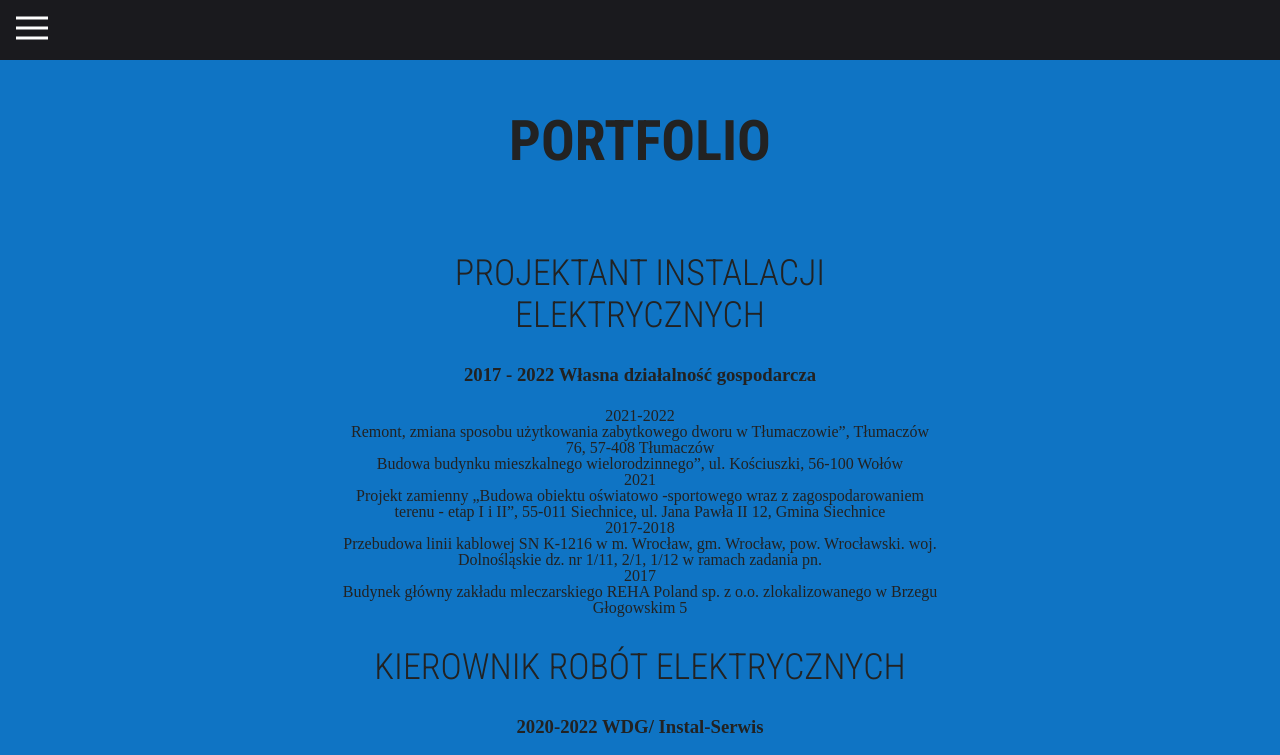
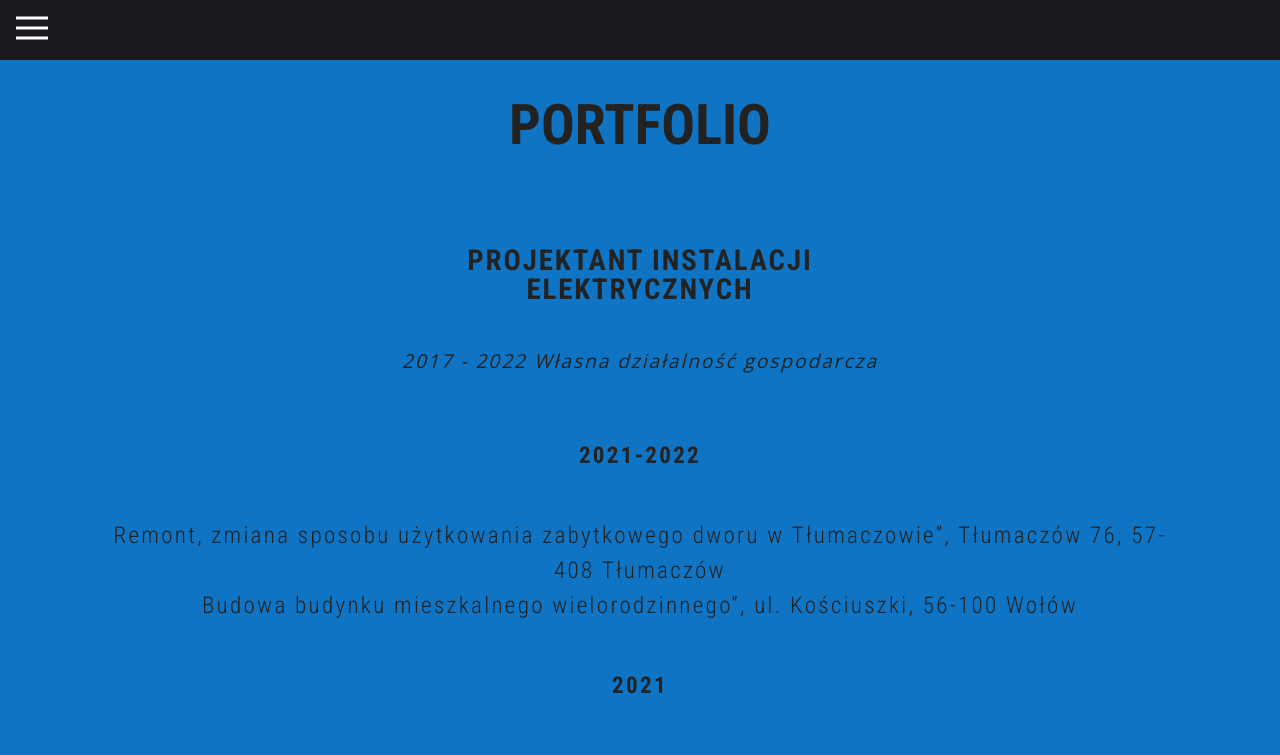
Before and after one commit to kamilmuzyka91/Kros---electric-company-website-, a website: page public/portfolio.html in a window 1280 px wide. Shown: the top 755 px of the page. Drawn offline with nearby package versions, Linux system fonts and the light colour scheme.

Commit message:
rwd test

```diff
--- a/public/portfolio.html
+++ b/public/portfolio.html
@@ -47,33 +47,37 @@
             <h1 class="portfolio__title">Portfolio</h1>
             <article class="portfolio__item">
                 <!-- 1 -->
-                <div class=" tile__portfolio">
-                    <h2 class="tile__title">Projektant instalacji elektrycznych</h2>
-                    <h3>2017 - 2022 Własna działalność gospodarcza</h3>
-                    <p class="tile__description">
-                        <ul class="portfolio__adress">
-                            <li class="portfolio__list">
-                                <pre>2021-2022</pre> Remont, zmiana sposobu użytkowania zabytkowego
+                <div class="tile__portfolio">
+                    <h2 class="descryption__title">Projektant instalacji elektrycznych</h2>
+                    <h3 class="descryption__small">2017 - 2022 Własna działalność gospodarcza</h3>
+
+                    <ul class="portfolio__list">
+                        <li class="portfolio__item">
+                            <pre class="portfolio__accent">2021-2022</pre> Remont, zmiana sposobu użytkowania
+                            zabytkowego
                             dworu w
                             Tłumaczowie”, Tłumaczów 76, 57-408 Tłumaczów</li>
-                            <li class="portfolio__list">Budowa budynku mieszkalnego wielorodzinnego”, ul. Kościuszki,
+                        <li class="portfolio__item">Budowa budynku mieszkalnego wielorodzinnego”, ul. Kościuszki,
                             56-100 Wołów</li>
-                            <li class="portfolio__list">
-                                <pre>2021</pre> Projekt zamienny „Budowa obiektu oświatowo -sportowego wraz z
+                        <li class="portfolio__item">
+                            <pre class="portfolio__accent">2021</pre> Projekt zamienny „Budowa obiektu oświatowo
+                            -sportowego wraz z
                             zagospodarowaniem terenu - etap I i II”, 55-011 Siechnice, ul. Jana Pawła II 12, Gmina
                             Siechnice</li>
-                            <li class="portfolio__list">
-                                <pre>2017-2018</pre> Przebudowa linii kablowej SN K-1216 w m. Wrocław, gm. Wrocław,
+                        <li class="portfolio__item">
+                            <pre class="portfolio__accent">2017-2018</pre> Przebudowa linii kablowej SN K-1216 w m.
+                            Wrocław, gm. Wrocław,
                             pow. Wrocławski. woj. Dolnośląskie dz. nr 1/11, 2/1, 1/12 w ramach zadania pn.</li>
-                            <li class="portfolio__list">
-                                <pre>2017</pre> Budynek główny zakładu mleczarskiego REHA Poland sp. z o.o.
+                        <li class="portfolio__item">
+                            <pre class="portfolio__accent">2017</pre> Budynek główny zakładu mleczarskiego REHA Poland
+                            sp. z o.o.
                             zlokalizowanego w Brzegu Głogowskim 5</li>
                     </ul>
-                    </p>
+
                 </div>
                 <!-- 2 -->
                 <div class="tile__portfolio">
-                    <h2 class="tile__title">Kierownik robót elektrycznych</h2>
+                    <h2 class="descryption__title">Kierownik robót elektrycznych</h2>
                     <h3>2020-2022 WDG/ Instal-Serwis</h3>
                     <p class="tile__description">
                         <ul class="portfolio__adress">
@@ -92,7 +96,7 @@
                 </div>
                 <!-- 3 -->
                 <div class=" tile__portfolio">
-                    <h2 class="tile__title">Kierownik robót elektrycznych</h2>
+                    <h2 class="descryption__title">Kierownik robót elektrycznych</h2>
                     <h3>2021-2022 WDG/ ELEKTROART Mateusz Pękala</h3>
                     <p class="tile__description">
                         <ul class="portfolio__adress">
@@ -109,7 +113,7 @@
 
                 <!-- 4 -->
                 <div class=" tile__portfolio">
-                    <h2 class="tile__title">Inspektor nadzoru inwestorskiego ds. elektrycznych</h2>
+                    <h2 class="descryption__title">Inspektor nadzoru inwestorskiego ds. elektrycznych</h2>
                     <h3>2019-2020 WDG/ Zarządca sp. z o.o.</h3>
                     <p class="tile__description">
                         <ul class="portfolio__adress">
@@ -124,7 +128,7 @@
             <article class="portfolio__item">
                 <!-- 5 -->
                 <div class="tile__portfolio">
-                    <h2 class="tile__title">Kierownik robót elektrycznych</h2>
+                    <h2 class="descryption__title">Kierownik robót elektrycznych</h2>
                     <h3>2019-2020 MIDONG E&C sp. z o.o.</h3>
                     <p class="tile__description">
                         <ul class="portfolio__adress">
@@ -135,7 +139,7 @@
                 </div>
                 <!-- 6 -->
                 <div class=" tile__portfolio">
-                    <h2 class="tile__title">Asystent projektanta <br> ds. elektroenergetycznych</h2>
+                    <h2 class="descryption__title">Asystent projektanta <br> ds. elektroenergetycznych</h2>
                     <h3>2017-2018 SYSTRA S.A. Oddział w Polsce</h3>
                     <p class="tile__description">
                         <ul class="portfolio__adress">
@@ -153,7 +157,7 @@
                 </div>
                 <!-- 7 -->
                 <div class="tile__portfolio">
-                    <h2 class="tile__title">Inżynier Budowy/
+                    <h2 class="descryption__title">Inżynier Budowy/
                         Asystent projektanta ds. elektroenergetycznych</h2>
                     <h3>2015-2017 PBU „Elstar” Krzysztof Woronowicz</h3>
                     <p class="tile__description">
--- a/scss/elements/subpages/_portfolio.scss
+++ b/scss/elements/subpages/_portfolio.scss
@@ -1,28 +1,77 @@
 .wrap {
   background: $--bg-tile-1;
-  width: 100%;
+  // width: 100vw;
+  max-width: 100%;
   display: flex;
   flex-direction: column;
   text-align: center;
 
-  .portfolio__title {
-    font: normal 700 3.5em $main-font-1;
-    text-transform: uppercase;
-    margin: 3rem 1rem;
-    text-align: center;
-  }
-
-  .portfolio__item {
-    text-align: center;
-    margin: 0 auto;
-  }
-
   .tile__portfolio {
     background: $--bg-tile-1;
-    max-width: 600px;
+    max-width: 60em;
+    padding: 2rem;
+    display: flex;
+    flex-direction: column;
+    align-items: center;
+    justify-content: center;
 
     @include mobile {
       max-width: 100%;
     }
+
+    .descryption__title {
+      font: bold 300 2.25em $main-font-1;
+
+      text-transform: uppercase;
+      max-width: 400px;
+
+      @include mobile {
+        font: bold 300 1.25em $main-font-1;
+      }
+    }
+  }
+
+  .portfolio__title {
+    // style dla nagłówka na samej górze
+
+    font: normal 700 3.5em $main-font-1;
+    text-transform: uppercase;
+    margin: 2rem 1rem;
+    text-align: center;
+
+    @include mobile {
+      font: normal 700 2.5em $main-font-1;
+    }
+  }
+
+  .portfolio__item {
+    font: normal 500 1.2em $main-font-1;
+    // text-align: center;
+    letter-spacing: 0.1em;
+    line-height: 1.5em;
+    margin: 0 auto;
+
+    @include tablet {
+      font: normal 500 1.2em $main-font-1;
+      letter-spacing: 0.04em;
+      line-height: 1.5em;
+      margin: 1.5rem;
+    }
+
+    @include mobile {
+      font: normal 500 1em $main-font-1;
+      letter-spacing: 0.04em;
+      line-height: 1.5em;
+    }
+
+    .descryption__small {
+      font: italic 400 1em $main-font-3;
+      // margin: 1.5rem;
+    }
+
+    .portfolio__accent {
+      font-weight: bold;
+      padding: 2em;
+    }
   }
 }
```
Also changed, not shown: css/main.css, 1 other file. Lines whose indentation alone changed are shown as unchanged.
